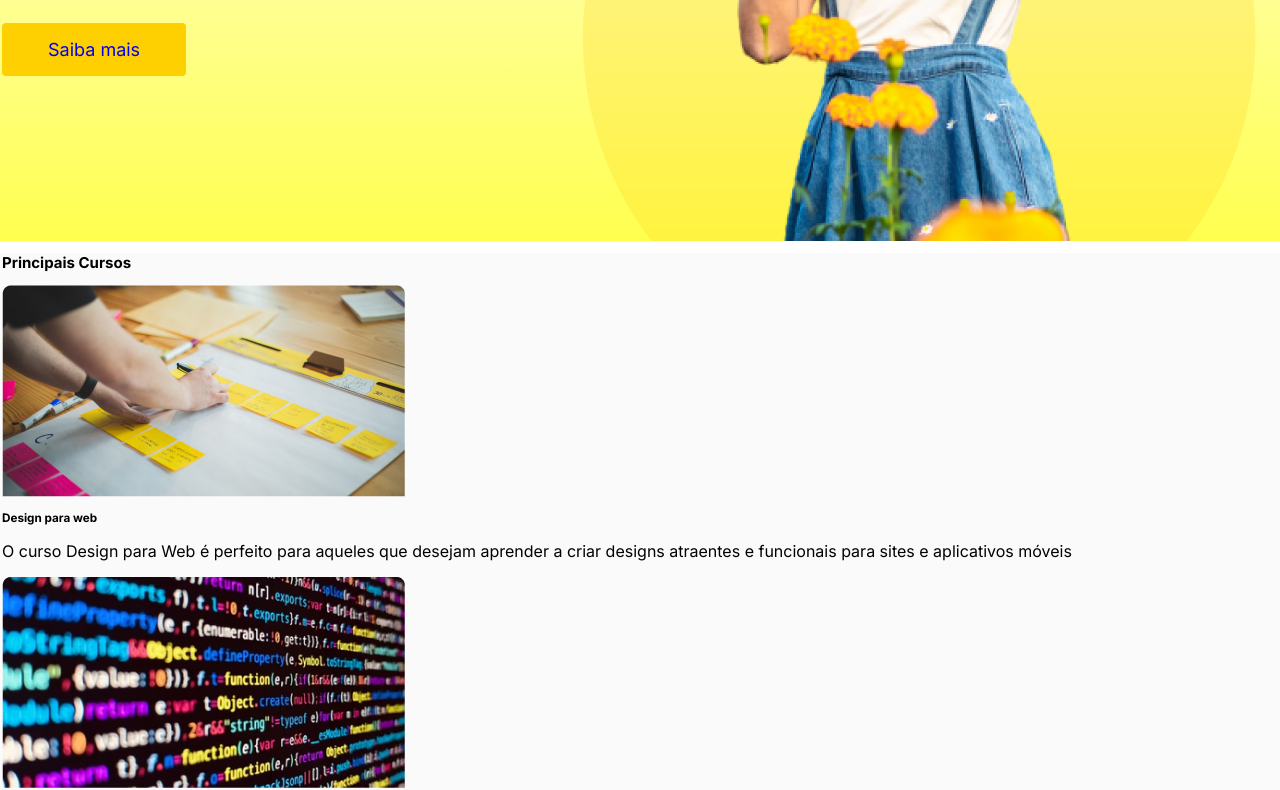
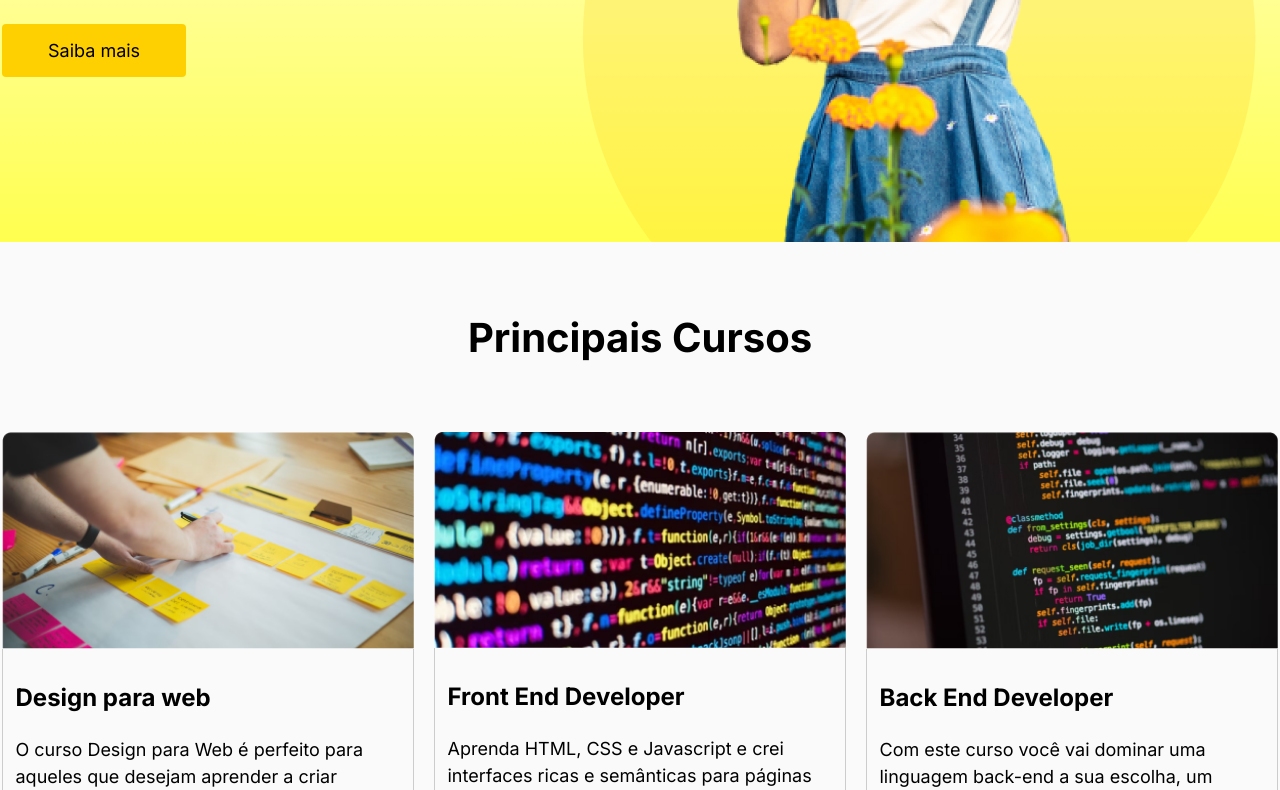
Before and after one commit to ItsJotas/Estudos-FrontEnd, a plain HTML site: page projeto04/index.html in a window 1280 px wide. Shown: the part 511-1301 px from the top of the page. Drawn offline with Linux system fonts and the light colour scheme.

Commit message:
Projeto 04 - Cards dos cursos

```diff
--- a/projeto04/css/estilo.css
+++ b/projeto04/css/estilo.css
@@ -12,6 +12,14 @@ p, a{
 
 h1{
     font-size: 4.8rem;;
+}
+
+h2{
+    font-size: 4rem;
+}
+
+h3{
+    font-size: 3.2rem;
 }
 
 nav a{
@@ -29,6 +37,11 @@ nav a{
     text-decoration: none;
     padding: 1.6rem 4.6rem;
     display: inline-block;
+    color: inherit;
+}
+
+.wrapperContainer{
+    padding-top: 1px;
 }
 
 .wrapperContainer-dark{
@@ -48,6 +61,16 @@ nav a{
 .container{
     max-width: 127.6rem;
     margin: auto;
+}
+
+.section_title{
+    padding: 7rem 0;
+    text-align: center;
+    margin: 0;
+}
+
+.section_btn{
+    margin: 7rem 0;
 }
 
 .header{
@@ -88,3 +111,39 @@ nav a{
 .hero_title{
     margin-bottom: 4rem;
 }
+
+.cursos{
+    text-align: center;
+}
+
+.cursosContainer{
+    display: flex;
+    text-align: left;
+    gap: 2rem;
+}
+
+.curso_card{
+    flex: 1;
+}
+
+.curso_card img{
+    display: block;
+    width: 100%;
+}
+
+.curso_card h3{
+    font-size: 2.4rem;
+}
+
+.curso_card p{
+    font-size: 1.8rem;
+    line-height: 1.5;
+}
+
+.cursos_card_content{
+    padding: 1rem 1.25rem;
+    border: 1px solid #ccc;
+    border-radius: 0 0 8px 8px;
+    border-top: transparent;
+    overflow: hidden;
+}
--- a/projeto04/index.html
+++ b/projeto04/index.html
@@ -12,7 +12,7 @@
     <link rel="stylesheet" href="css/estilo.css">
 </head>
 <body>
-    <div class="wrapperContainer-dark">
+    <div class="wrapperContainer wrapperContainer-dark">
         <header class="header container">
             <img src="imagens/logoAprenser.png" alt="Aprenser">
 
@@ -38,9 +38,9 @@
         </section>
     </div>
 
-    <div class="wrapperContainer-light">
+    <div class="wrapperContainer wrapperContainer-light">
         <section id="cursos" class="cursos container">
-            <h2>Principais Cursos</h2>
+            <h2 class="section_title">Principais Cursos</h2>
             <div class="cursosContainer">
                 <article class="curso_card">
                     <img src="imagens/curso-design.png" alt="Curso design">
@@ -75,12 +75,12 @@
                     </div>
                 </article>
             </div>
-            <a href="#" class="btn">Ver mais cursos</a>
+            <a href="#" class="btn section_btn">Ver mais cursos</a>
 
         </section>
     </div>
 
-    <div class="wrapperContainer-dark2">
+    <div class="wrapperContainer wrapperContainer-dark2">
         <section class="container" id="escola">
             <img src="imagens/nossa-escola.png" alt="Mulher jovem feliz">
             <h2>Nossa Escola</h2>
@@ -95,7 +95,7 @@
         </section>
     </div>
 
-    <div class="wrapperContainer-light">
+    <div class="wrapperContainer wrapperContainer-light">
         <section class="container" id="contatos">
             <h2>Contatos</h2>
             <iframe src="https://www.google.com/maps/embed?pb=!1m18!1m12!1m3!1d30196.250087029664!2d-48.28474575738482!3d-18.907864856958625!2m3!1f0!2f0!3f0!3m2!1i1024!2i768!4f13.1!3m3!1m2!1s0x94a445b1ace9a163%3A0xc45d7f848f37be33!2sR.%20Prata%2C%20374%20-%20Nossa%20Sra.%20Aparecida%2C%20Uberl%C3%A2ndia%20-%20MG%2C%2038400-712!5e0!3m2!1spt-BR!2sbr!4v1725582311683!5m2!1spt-BR!2sbr"
@@ -109,7 +109,7 @@
         </section>
     </div>
 
-    <div class="wrapperContainer-dark">
+    <div class="wrapperContainer wrapperContainer-dark">
         <footer>
             Desenvolvido por <a href="https://serliv.com">Serliv</a>
         </footer>
```
